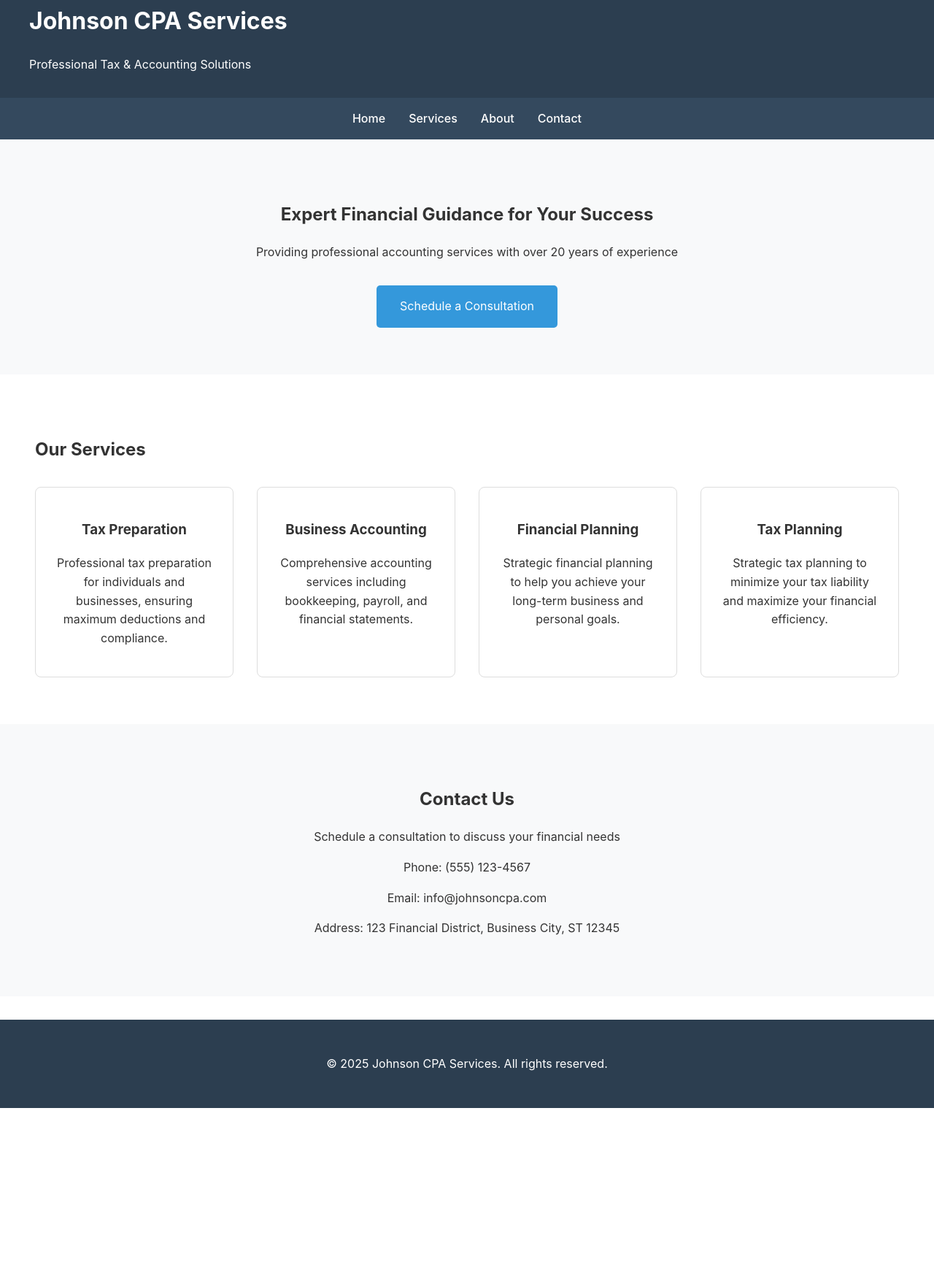
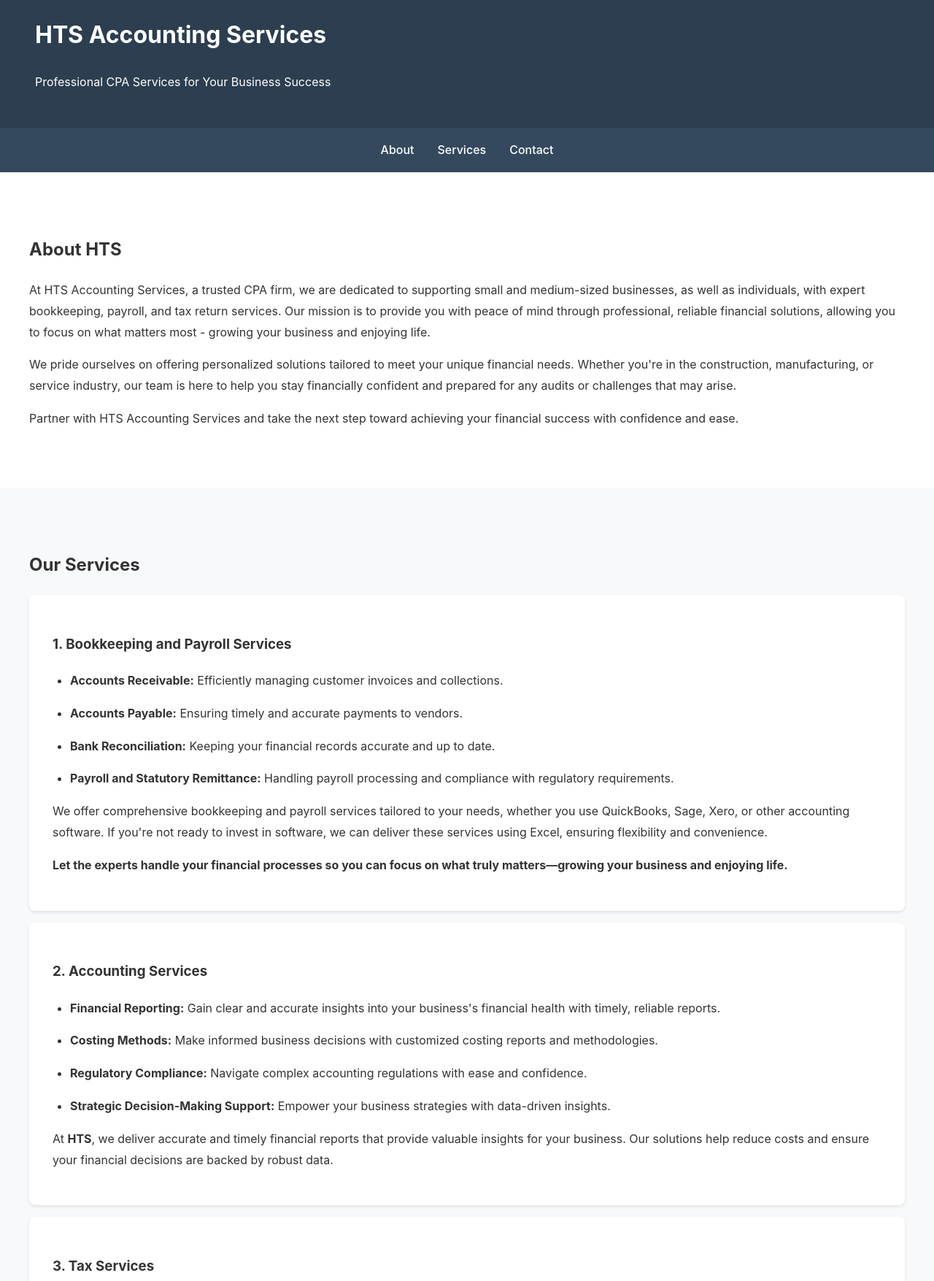
Before and after one commit to jasonsan/jasonsan.github.io, a plain HTML site: page index.html in a window 1280 px wide. Shown: the part 34-1789 px from the top of the page at 73% size. Before the commit the page ends 1552 px from the top, so only its background shows below. Drawn offline with Linux system fonts and the light colour scheme.

Commit message:
Update index.html

```diff
--- a/index.html
+++ b/index.html
@@ -3,31 +3,36 @@
 <head>
     <meta charset="UTF-8">
     <meta name="viewport" content="width=device-width, initial-scale=1.0">
-    <title>Johnson CPA Services | Professional Tax & Accounting</title>
+    <title>HTS Accounting Services | Professional CPA Firm</title>
     <style>
         :root {
             --primary-color: #2c3e50;
             --secondary-color: #34495e;
             --accent-color: #3498db;
+            --text-color: #333;
+            --light-bg: #f8f9fa;
         }
 
         body {
             font-family: -apple-system, BlinkMacSystemFont, 'Segoe UI', Roboto, Oxygen, Ubuntu, Cantarell, sans-serif;
-            line-height: 1.6;
+            line-height: 1.8;
             margin: 0;
             padding: 0;
-            color: #333;
+            color: var(--text-color);
         }
 
         header {
             background-color: var(--primary-color);
             color: white;
-            padding: 1rem;
+            padding: 2rem 1rem;
         }
 
         nav {
             background-color: var(--secondary-color);
             padding: 1rem;
+            position: sticky;
+            top: 0;
+            z-index: 100;
         }
 
         nav ul {
@@ -49,55 +54,46 @@
             color: var(--accent-color);
         }
 
-        .hero {
-            background-color: #f8f9fa;
-            padding: 4rem 2rem;
-            text-align: center;
+        .container {
+            max-width: 1200px;
+            margin: 0 auto;
+            padding: 0 2rem;
         }
 
-        .services {
-            padding: 4rem 2rem;
-            background: white;
+        .section {
+            padding: 4rem 0;
         }
 
-        .service-grid {
-            display: grid;
-            grid-template-columns: repeat(auto-fit, minmax(250px, 1fr));
-            gap: 2rem;
-            margin-top: 2rem;
+        .section:nth-child(even) {
+            background-color: var(--light-bg);
         }
 
         .service-card {
-            padding: 1.5rem;
-            border: 1px solid #ddd;
+            background: white;
+            padding: 2rem;
+            margin: 1rem 0;
             border-radius: 8px;
-            text-align: center;
+            box-shadow: 0 2px 4px rgba(0,0,0,0.1);
         }
 
-        .contact {
-            background-color: #f8f9fa;
-            padding: 4rem 2rem;
-            text-align: center;
+        .service-list {
+            padding-left: 1.5rem;
         }
 
-        .container {
-            max-width: 1200px;
-            margin: 0 auto;
-            padding: 0 1rem;
+        .service-list li {
+            margin-bottom: 1rem;
         }
 
-        .cta-button {
-            display: inline-block;
-            padding: 1rem 2rem;
-            background-color: var(--accent-color);
-            color: white;
-            text-decoration: none;
-            border-radius: 5px;
-            margin-top: 1rem;
+        .contact-info {
+            background: white;
+            padding: 2rem;
+            border-radius: 8px;
+            box-shadow: 0 2px 4px rgba(0,0,0,0.1);
+            margin: 2rem 0;
         }
 
-        .cta-button:hover {
-            background-color: #2980b9;
+        .hours {
+            margin: 2rem 0;
         }
 
         footer {
@@ -120,65 +116,93 @@
 <body>
     <header>
         <div class="container">
-            <h1>Johnson CPA Services</h1>
-            <p>Professional Tax & Accounting Solutions</p>
+            <h1>HTS Accounting Services</h1>
+            <p>Professional CPA Services for Your Business Success</p>
         </div>
     </header>
 
     <nav>
         <ul>
-            <li><a href="#home">Home</a></li>
+            <li><a href="#about">About</a></li>
             <li><a href="#services">Services</a></li>
-            <li><a href="#about">About</a></li>
             <li><a href="#contact">Contact</a></li>
         </ul>
     </nav>
 
-    <section class="hero">
+    <main>
+        <section id="about" class="section">
             <div class="container">
-            <h2>Expert Financial Guidance for Your Success</h2>
-            <p>Providing professional accounting services with over 20 years of experience</p>
-            <a href="#contact" class="cta-button">Schedule a Consultation</a>
+                <h2>About HTS</h2>
+                <p>At HTS Accounting Services, a trusted CPA firm, we are dedicated to supporting small and medium-sized businesses, as well as individuals, with expert bookkeeping, payroll, and tax return services. Our mission is to provide you with peace of mind through professional, reliable financial solutions, allowing you to focus on what matters most - growing your business and enjoying life.</p>
+                <p>We pride ourselves on offering personalized solutions tailored to meet your unique financial needs. Whether you're in the construction, manufacturing, or service industry, our team is here to help you stay financially confident and prepared for any audits or challenges that may arise.</p>
+                <p>Partner with HTS Accounting Services and take the next step toward achieving your financial success with confidence and ease.</p>
             </div>
         </section>
 
-    <section class="services" id="services">
+        <section id="services" class="section">
             <div class="container">
                 <h2>Our Services</h2>
-            <div class="service-grid">
+
                 <div class="service-card">
-                    <h3>Tax Preparation</h3>
-                    <p>Professional tax preparation for individuals and businesses, ensuring maximum deductions and compliance.</p>
+                    <h3>1. Bookkeeping and Payroll Services</h3>
+                    <ul class="service-list">
+                        <li><strong>Accounts Receivable:</strong> Efficiently managing customer invoices and collections.</li>
+                        <li><strong>Accounts Payable:</strong> Ensuring timely and accurate payments to vendors.</li>
+                        <li><strong>Bank Reconciliation:</strong> Keeping your financial records accurate and up to date.</li>
+                        <li><strong>Payroll and Statutory Remittance:</strong> Handling payroll processing and compliance with regulatory requirements.</li>
+                    </ul>
+                    <p>We offer comprehensive bookkeeping and payroll services tailored to your needs, whether you use QuickBooks, Sage, Xero, or other accounting software. If you're not ready to invest in software, we can deliver these services using Excel, ensuring flexibility and convenience.</p>
+                    <p><strong>Let the experts handle your financial processes so you can focus on what truly matters—growing your business and enjoying life.</strong></p>
                 </div>
+
                 <div class="service-card">
-                    <h3>Business Accounting</h3>
-                    <p>Comprehensive accounting services including bookkeeping, payroll, and financial statements.</p>
+                    <h3>2. Accounting Services</h3>
+                    <ul class="service-list">
+                        <li><strong>Financial Reporting:</strong> Gain clear and accurate insights into your business's financial health with timely, reliable reports.</li>
+                        <li><strong>Costing Methods:</strong> Make informed business decisions with customized costing reports and methodologies.</li>
+                        <li><strong>Regulatory Compliance:</strong> Navigate complex accounting regulations with ease and confidence.</li>
+                        <li><strong>Strategic Decision-Making Support:</strong> Empower your business strategies with data-driven insights.</li>
+                    </ul>
+                    <p>At <strong>HTS</strong>, we deliver accurate and timely financial reports that provide valuable insights for your business. Our solutions help reduce costs and ensure your financial decisions are backed by robust data.</p>
                 </div>
+
                 <div class="service-card">
-                    <h3>Financial Planning</h3>
-                    <p>Strategic financial planning to help you achieve your long-term business and personal goals.</p>
-                </div>
-                <div class="service-card">
-                    <h3>Tax Planning</h3>
-                    <p>Strategic tax planning to minimize your tax liability and maximize your financial efficiency.</p>
-                </div>
+                    <h3>3. Tax Services</h3>
+                    <p>We specialize in tax services for:</p>
+                    <ul class="service-list">
+                        <li>Corporations</li>
+                        <li>Individuals</li>
+                        <li>Trusts</li>
+                        <li>Not-for-Profit Organizations</li>
+                    </ul>
+                    <p>Tax laws are constantly evolving. Our experienced tax advisors stay ahead of the latest changes, ensuring compliance while minimizing your tax liability. Trust us to help you navigate the complexities of taxation with precision and expertise.</p>
                 </div>
             </div>
         </section>
 
-    <section class="contact" id="contact">
+        <section id="contact" class="section">
             <div class="container">
                 <h2>Contact Us</h2>
-            <p>Schedule a consultation to discuss your financial needs</p>
-            <p>Phone: (555) 123-4567</p>
-            <p>Email: info@johnsoncpa.com</p>
-            <p>Address: 123 Financial District, Business City, ST 12345</p>
+                <div class="contact-info">
+                    <div class="hours">
+                        <h3>Office Hours</h3>
+                        <p>Mon-Fri: 8:00am – 5:00pm<br>
+                        Sat-Sun: Closed</p>
+                    </div>
+
+                    <h3>Get in Touch</h3>
+                    <p><strong>Address:</strong> 200-8208 Swenson Way Delta, BC V4G 1J6</p>
+                    <p><strong>Phone:</strong> 778.708.6707</p>
+                    <p><strong>Email:</strong> hillary@htscpa.ca</p>
+                    <p><strong>Website:</strong> www.htscpa.ca</p>
+                </div>
             </div>
         </section>
+    </main>
 
     <footer>
         <div class="container">
-            <p>&copy; 2025 Johnson CPA Services. All rights reserved.</p>
+            <p>&copy; 2025 HTS Accounting Services. All rights reserved.</p>
         </div>
     </footer>
 </body>
```
Lines whose indentation alone changed are shown as unchanged.
